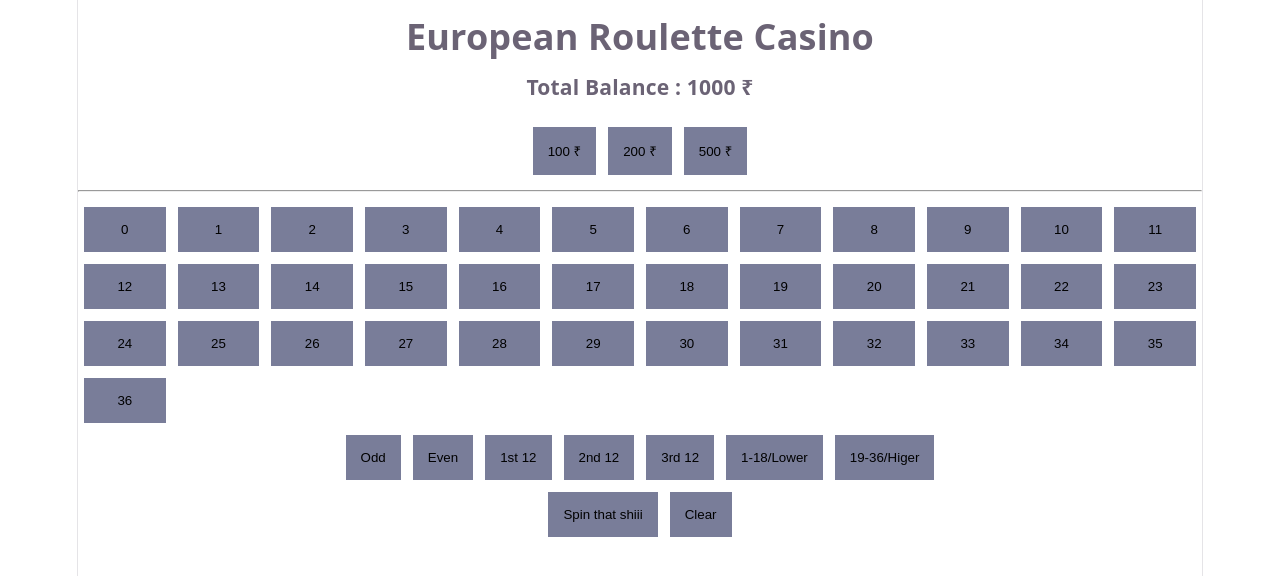
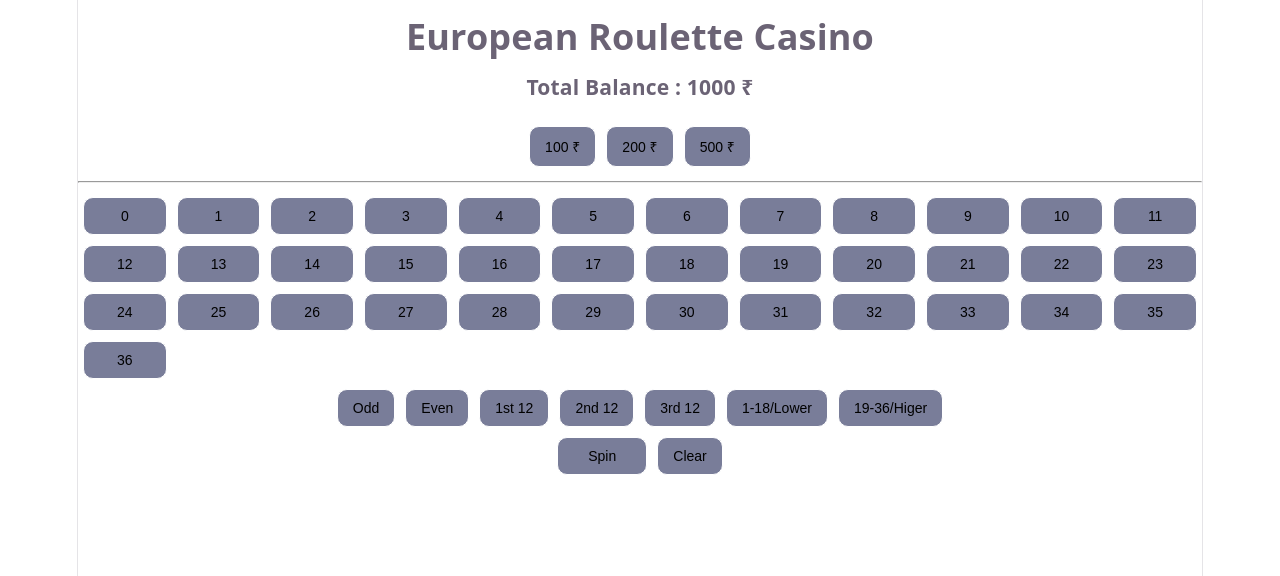
Before and after one commit to Prachiii1203/European-Roulette-, a React (Vite) app: page / in a window 1280 px wide. Shown: the top 576 px of the page. Built offline with nearby package versions, Linux system fonts and the light colour scheme.

Commit message:
money deduction fixed

```diff
--- a/src/App.jsx
+++ b/src/App.jsx
@@ -1,5 +1,4 @@
 import { useState } from "react";
-import "./App.css";
 
 function App() {
   const [totalAmt, setTotalAmt] = useState(1000);
@@ -18,7 +17,6 @@ function App() {
   const [selectedBet, setSelectedBet] = useState("");
   const [msg, setMsg] = useState("");
   const [singlebet, setSinglebet] = useState(null);
-
   const [UserChipAmt, SetUserChipAmt] = useState(null);
 
   for (let i = 0; i <= 36; i++) {
@@ -26,62 +24,57 @@ function App() {
   }
 
   const WheelResult = () => {
-    if (selectedBet === "") {
-      return alert("please select bet type first");
+    if (UserChipAmt === null) {
+      return alert("Please Select The Amount of Bet");
     }
 
-    if (UserChipAmt === null) {
-      return alert("Please Select the Amount of bet");
+    if (selectedBet === "") {
+      return alert("Please Select Bet Type First");
     }
-
     let val = Math.floor(Math.random() * wheelNumbers.length);
     setSpinResult(val);
 
     switch (selectedBet) {
       case "Odd":
-        setMsg(val % 2 !== 0 ? "Win" : "Loss");
-        countBetAmt();
+        countBetAmt(val !== 0 && val % 2 !== 0);
         break;
       case "Even":
-        setMsg(val % 2 !== 0 ? "Loss" : "Win");
-        countBetAmt();
+        countBetAmt(val !== 0 && val % 2 === 0);
         break;
       case "1st 12":
-        setMsg(val > 0 && val <= 12 ? "Win" : "Loss");
-        countBetAmt(3);
+        countBetAmt(val > 0 && val <= 12, 3);
         break;
       case "2nd 12":
-        setMsg(val > 12 && val <= 24 ? "Win" : "Loss");
-        countBetAmt(3);
+        countBetAmt(val > 12 && val <= 24, 3);
         break;
       case "3rd 12":
-        setMsg(val > 24 && val <= 36 ? "Win" : "Loss");
-        countBetAmt(3);
+        countBetAmt(val > 24 && val <= 36, 3);
         break;
       case "1-18/Lower":
-        setMsg(val > 0 && val <= 18 ? "Win" : "Loss");
-        countBetAmt();
+        countBetAmt(val > 0 && val <= 18);
         break;
       case "19-36/Higer":
-        setMsg(val > 18 && val <= 36 ? "Win" : "Loss");
-        countBetAmt();
+        countBetAmt(val > 18 && val <= 36);
         break;
       case "single Value":
-        setMsg(singlebet === Number(val) ? "Win" : "Loss");
-        countBetAmt(35);
+        countBetAmt(singlebet === Number(val), 35);
         setSinglebet(null);
         break;
       default:
-        console.log("CHALA JA ");
+        // console.log("There is not such kind of Bet here");
+        return;
     }
   };
 
-  const countBetAmt = (n = 2) => {
+  const countBetAmt = (resultcondition, n = 2) => {
     if (totalAmt < UserChipAmt) {
       return alert("You don't have sufficient balance");
     }
 
-    if (msg === "Win") {
+    const resultMsg = resultcondition ? "Win" : "Loss";
+    setMsg(resultMsg);
+
+    if (resultMsg === "Win") {
       const winprice = n * UserChipAmt;
       setTotalAmt((tot) => tot + winprice);
     } else {
@@ -94,6 +87,14 @@ function App() {
     console.log(e.target.value);
   };
 
+  const clrVal = () => {
+    setSpinResult(null);
+    setMsg("");
+    setSelectedBet("");
+    setSinglebet(null);
+    SetUserChipAmt(null);
+  };
+
   return (
     <>
       <div>
@@ -102,66 +103,51 @@ function App() {
         <h3>Total Balance : {totalAmt} ₹</h3>
         <div className="divChip">
           {chipAmt.map((chip, index) => (
-            <>
             <button
               key={index}
               onClick={(e) => {
-                  SetUserChipAmt(e.target.value);
-                  console.log(e.target.value);
+                SetUserChipAmt(Number(e.target.value));
               }}
               value={chip}
             >
               {chip} ₹
             </button>
-            </>
           ))}
         </div>
         <hr />
         <div className="divbtn">
           {wheelNumbers.map((wno, index) => (
-            <>
             <button
               key={index}
               onClick={() => {
                 setSelectedBet("single Value");
                 setSinglebet(wno);
-                  console.log(wno);
-                  console.log("single Value");
               }}
             >
               {wno}
             </button>
-            </>
           ))}
         </div>
         <div className="betTypes">
           {Bet_type.map((bet_ty, index) => (
-            <>
             <button key={index} value={bet_ty} onClick={SelectBetType}>
               {bet_ty}
             </button>
-            </>
           ))}
         </div>
-        <button onClick={WheelResult}>Spin that shiii</button>
-        <button
-          onClick={() => {
-            setSpinResult(null);
-            setMsg("");
-            setSelectedBet("");
-          }}
-        >
-          Clear
+        <button onClick={WheelResult} className="spinbtn">
+          Spin
         </button>
+        <button onClick={clrVal}>Clear</button>
         <br />
+        {selectedBet && (
           <p>
-          {selectedBet && (
-            <>
             Bet on {selectedBet} {UserChipAmt && <>of {UserChipAmt} ₹</>}{" "}
-            </>
+          </p>
         )}
-          {singlebet && <p>Single Bet value : {singlebet}</p>}
-        </p>
+        {selectedBet === "single Value" && singlebet !== null && (
+          <p>Single Bet value : {singlebet}</p>
+        )}
         {spinResult !== null && <p>Result : {spinResult}</p>}
         {msg && <p className="spinresStatus">{msg}</p>}
       </div>
--- a/src/index.css
+++ b/src/index.css
@@ -64,10 +64,12 @@ body {
 
 button {
   margin: 5px;
-  padding: 15px 15px;
+  padding: 10px 15px;
   background-color: #4f557ac2;
   outline: none;
   border: 1px solid white;
+  border-radius: 10px;
+  font-size: 14px;
 }
 
 .divbtn {
@@ -78,5 +80,15 @@ button {
 .spinresStatus {
   font-weight: 700;
   font-size: xx-large;
-  color: white
+  width: max-content;
+  color: white;
+  background-color: rgba(218, 119, 160, 0.616);
+  margin: 10px auto;
+  padding: 15px 30px;
+  border-radius: 15px;
+  /* border: 1px solid white; */
 }
+
+.spinbtn {
+  padding: 10px 30px;
+}
```
Lines whose indentation alone changed are shown as unchanged.
